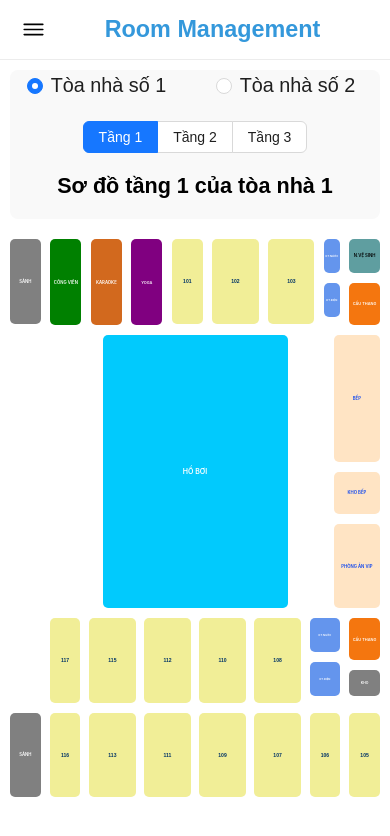
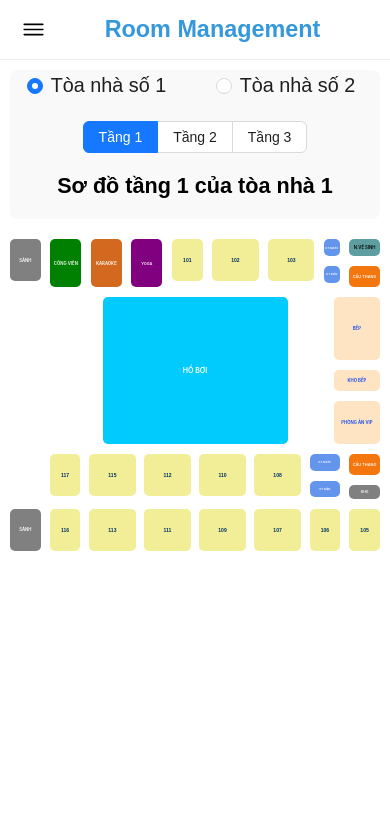
Before and after one commit to phuocloi0502/RoomManagement, a React (Vite) app: page / in a window 390 px wide. Shown: the top 836 px of the page. Built offline with nearby package versions, Linux system fonts and the light colour scheme.

Commit message:
mobile room page

```diff
--- a/src/components/room/room.scss
+++ b/src/components/room/room.scss
@@ -1,6 +1,7 @@
+$height: 10vh;
 .room-area {
   display: flex;
-  height: 10vh;
+  height: $height;
   width: 100%;
   justify-content: center;
   align-items: center;
@@ -22,22 +23,22 @@
   font-size: 1.1vw;
 }
 .lobby {
-  height: 10vh;
+  height: $height;
   background-color: gray;
   color: white;
 }
 .staircase {
-  height: 5vh;
+  height: $height/2;
   background-color: rgb(244, 118, 15);
   color: white;
   font-size: 1vw;
-}
+} // cau thang
 .warehouse {
-  height: 3vh;
+  height: $height/3;
   background-color: gray;
   color: white;
   font-size: 0.9vw;
-}
+} // kho
 .swimming {
   background-color: rgb(1, 202, 253);
   border-radius: 5px;
@@ -45,19 +46,19 @@
   font-size: 1.8vw;
 }
 .kitchen {
-  height: 15vh;
+  height: $height * 1.5;
 
   background-color: bisque;
   color: rgb(7, 65, 241);
 }
 .pantry {
-  height: 5vh;
+  height: $height/2;
 
   background-color: bisque;
   color: rgb(7, 65, 241);
 }
 .dining {
-  height: 10vh;
+  height: $height;
   background-color: bisque;
   color: rgb(7, 65, 241);
 }
@@ -75,12 +76,35 @@
   font-size: 1vw;
 }
 .technique {
-  height: 4vh;
+  height: $height * 0.4;
   font-size: 0.7vw;
   background-color: cornflowerblue;
   color: white;
 }
 .toilet {
-  height: 4vh;
+  height: $height * 0.4;
   background-color: cadetblue;
 }
+@media screen and (max-width: 768px) {
+  $height: 5vh;
+  .room-area,
+  .lobby,
+  .dining {
+    height: $height;
+  }
+
+  .staircase,
+  .pantry {
+    height: $height/2;
+  }
+  .warehouse {
+    height: $height/3;
+  }
+  .kitchen {
+    height: $height * 1.5;
+  }
+  .toilet,
+  .technique {
+    height: $height * 0.4;
+  }
+}
```
